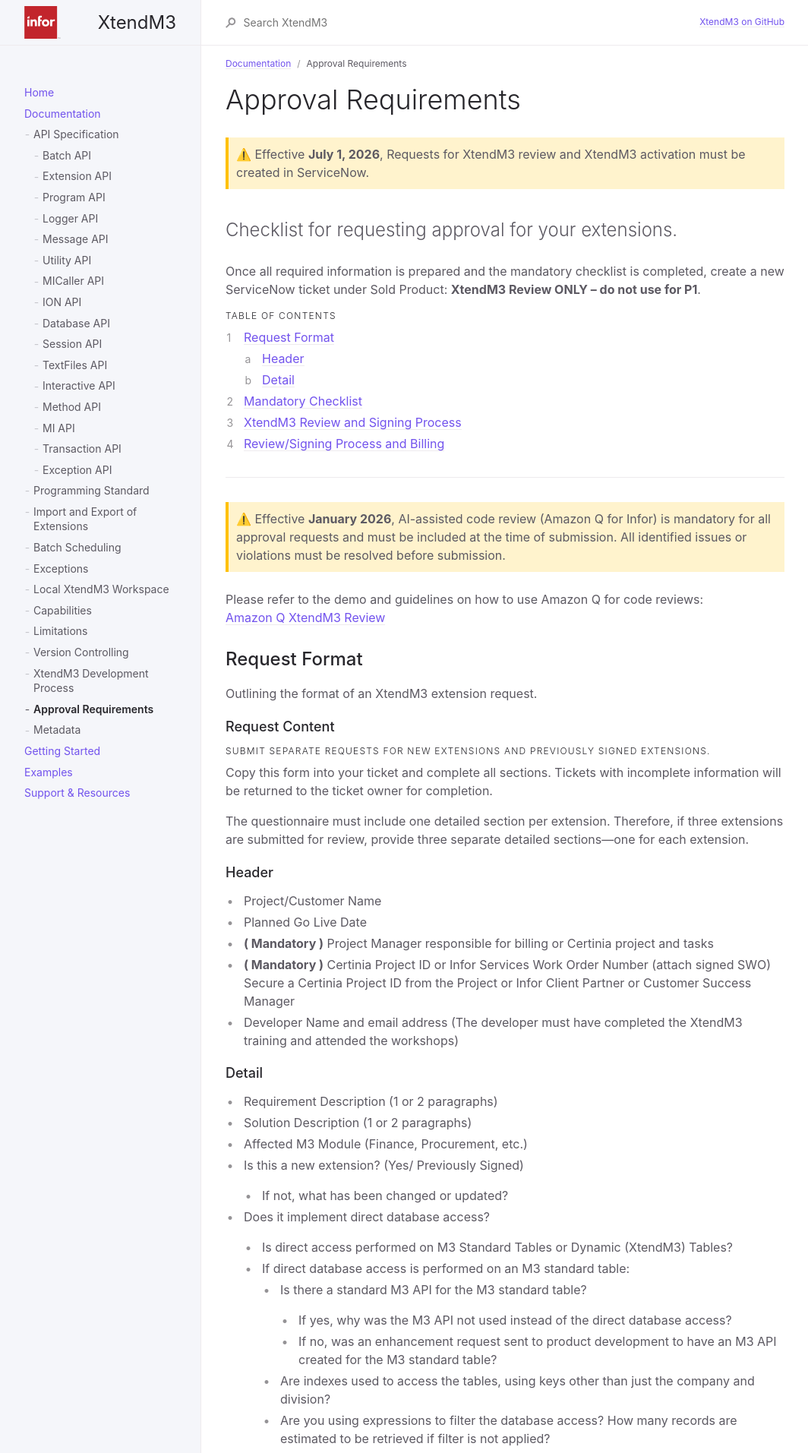
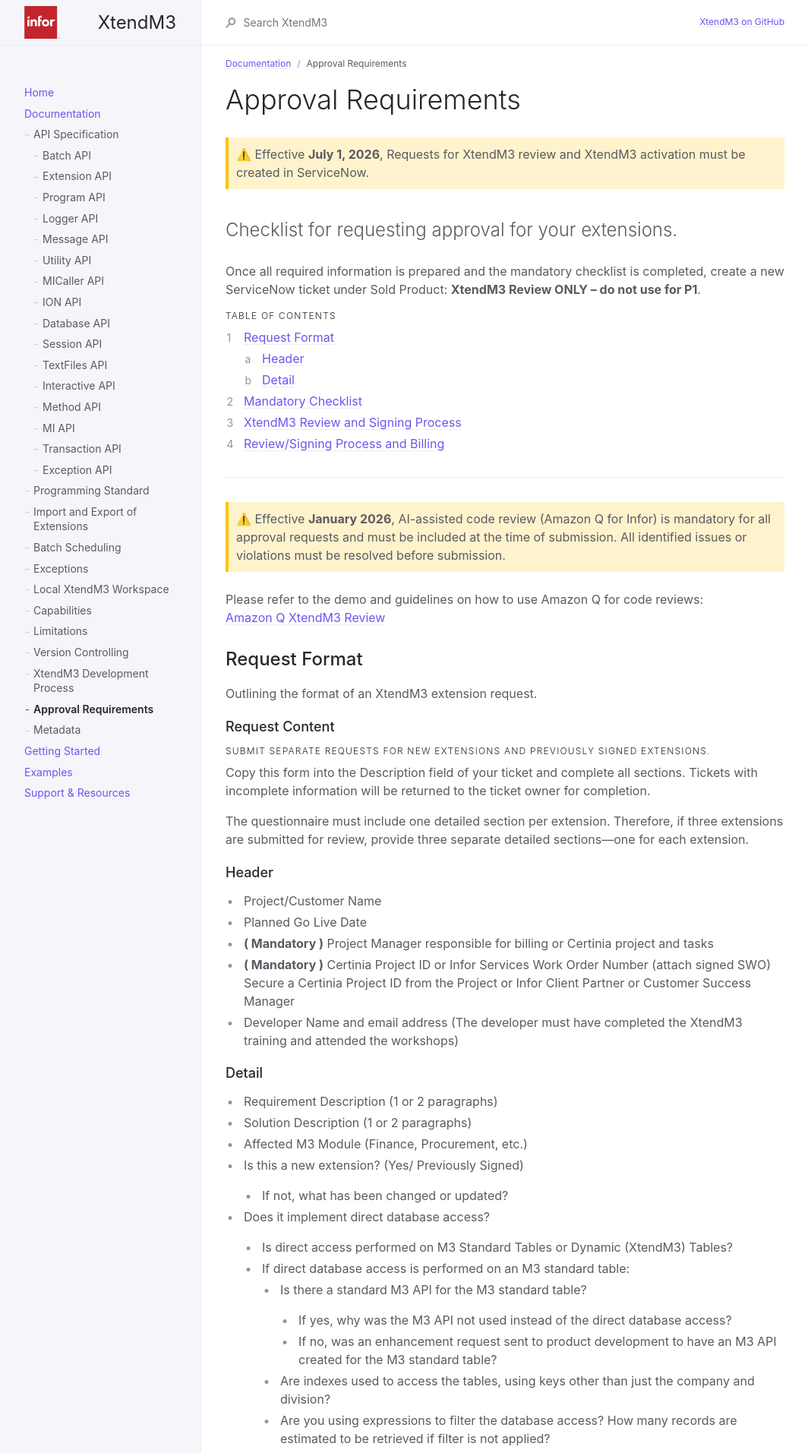
Before and after one commit to infor-cloud/xtendm3, a Jekyll site: the page built from docs/documentation/approval-requirements.md, in a window 1280 px wide. Shown: the top 1913 px of the page at 76% size, without its empty margins (107-1171 px from the left). Built offline with Jekyll 4.4.1, drawn with Linux system fonts in a browser that asks for light colours.

Commit message:
Update approval-requirements.md
Changes as requested by Reylan Reyes

```diff
--- a/docs/documentation/approval-requirements.md
+++ b/docs/documentation/approval-requirements.md
@@ -43,7 +43,7 @@ Outlining the format of an XtendM3 extension request.
 #### Submit separate requests for new extensions and previously signed extensions. ####
 {: .no_toc }
 
-Copy this form into your ticket and complete all sections. Tickets with incomplete information will be returned to the ticket owner for completion.
+Copy this form into the Description field of your ticket and complete all sections. Tickets with incomplete information will be returned to the ticket owner for completion.
 
 The questionnaire must include one detailed section per extension. Therefore, if three extensions are submitted for review, provide three separate detailed sections—one for each extension.
 
```
